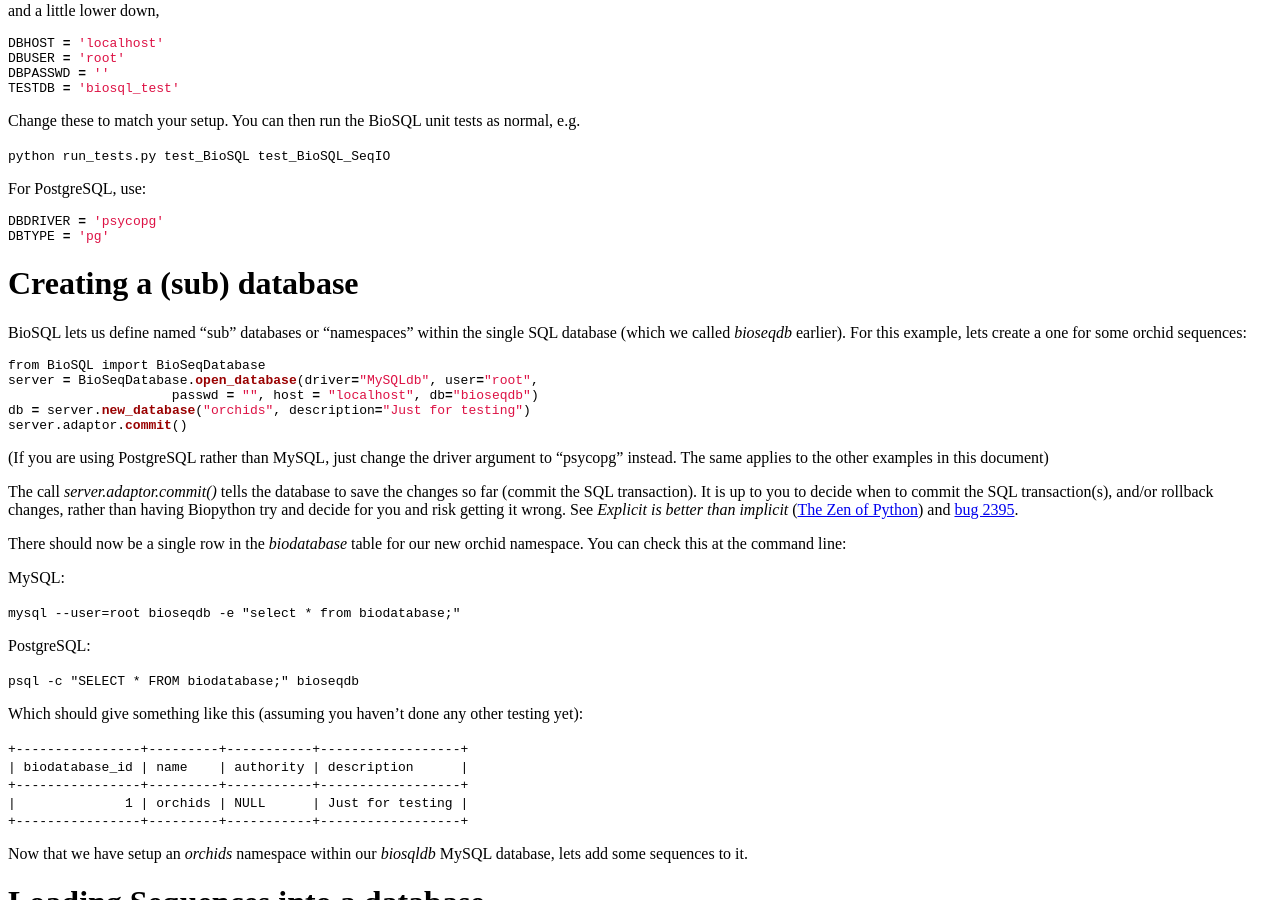
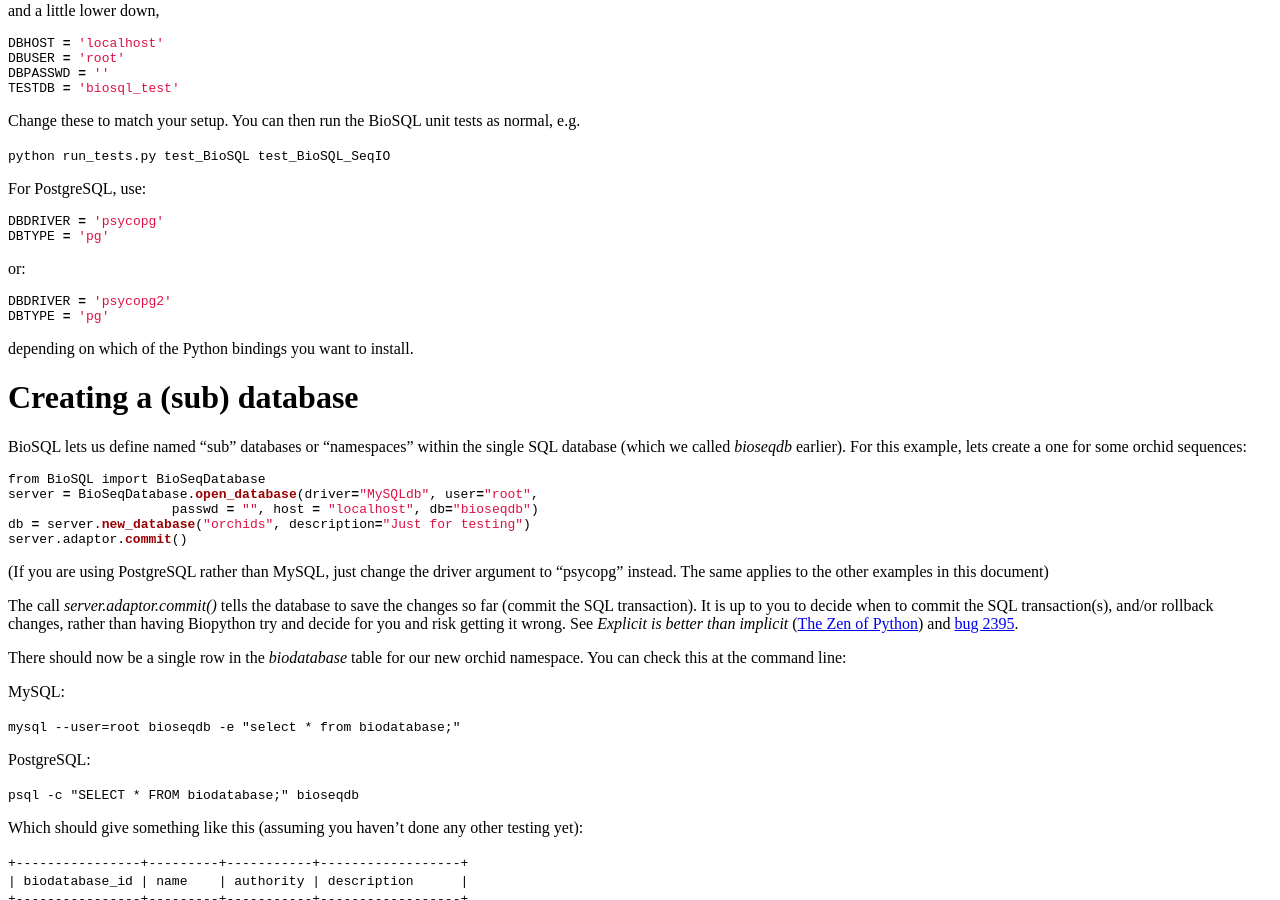
Before and after one commit to biopython/biopython.github.io, a Jekyll site: the page built from wiki/BioSQL.md, in a window 1280 px wide and 900 px high, scrolled down 2980 px. Built offline with Jekyll 4.4.1, drawn with Linux system fonts in a browser that asks for light colours.

Commit message:
/* Running the unit tests */ psycopg2

````diff
--- a/wiki/BioSQL.md
+++ b/wiki/BioSQL.md
@@ -246,6 +246,15 @@ DBDRIVER = 'psycopg'
 DBTYPE = 'pg'
 ```
 
+or:
+
+``` python
+DBDRIVER = 'psycopg2'
+DBTYPE = 'pg'
+```
+
+depending on which of the Python bindings you want to install.
+
 Creating a (sub) database
 =========================
 
````
Also changed, not shown: 1 other file.
